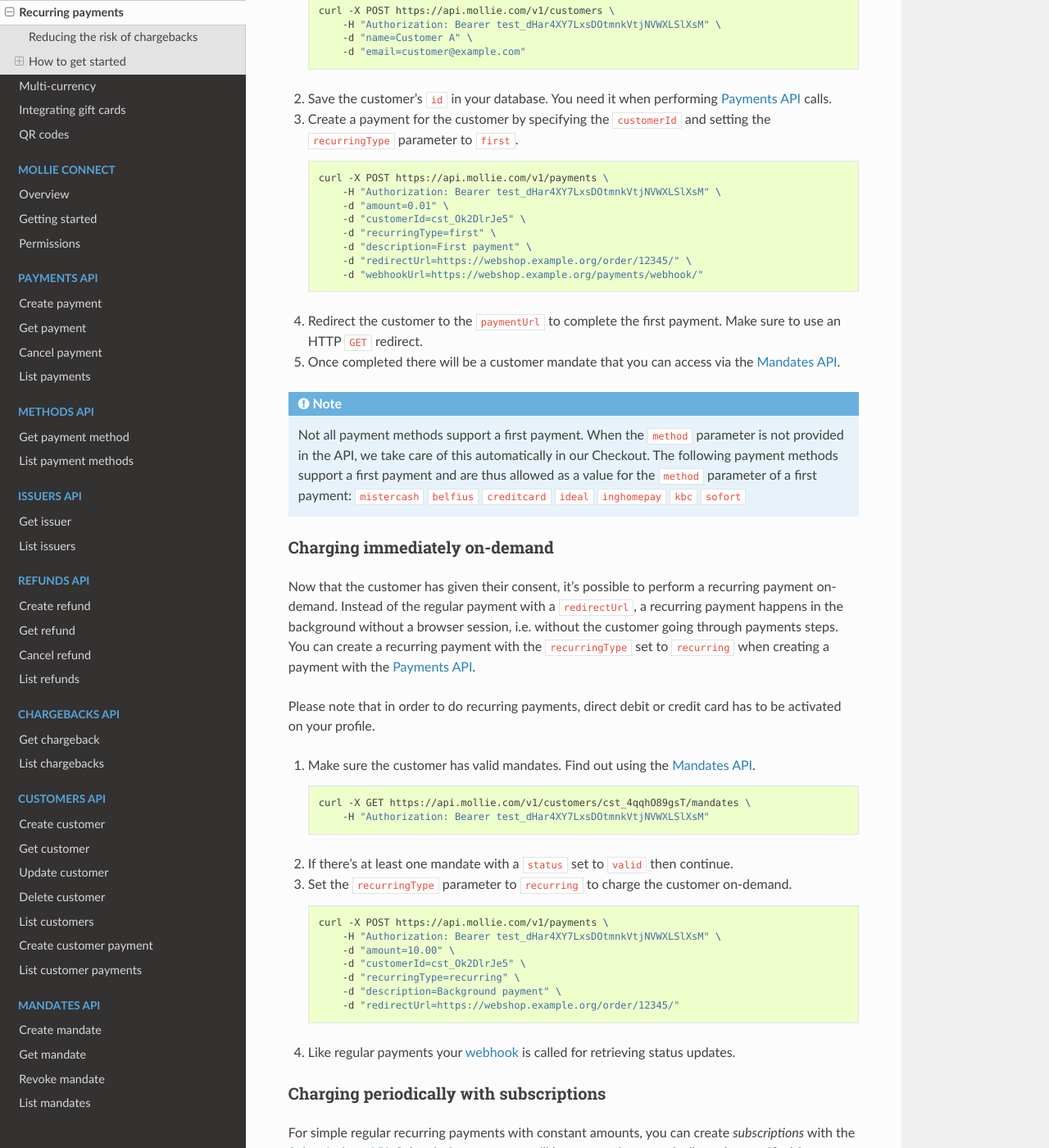
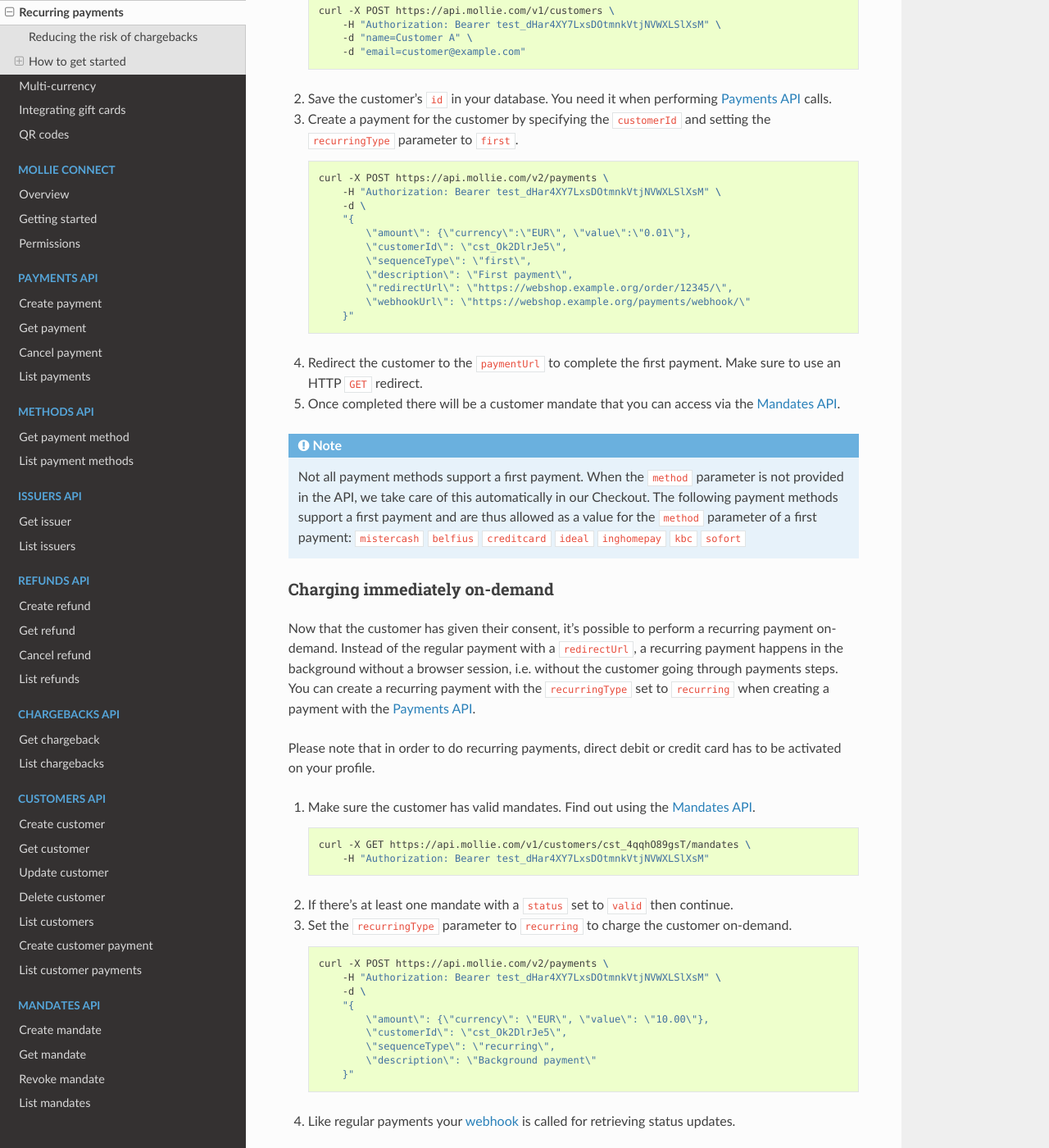
Before and after one commit to zsparal/api-documentation, a Sphinx documentation site: the page built from source/guides/recurring.rst, in a window 1280 px wide and 1400 px high, scrolled down 1014 px. Shown: the whole window at 82% size. Built offline with Sphinx 7.4.7 and the Read the Docs theme 2.0.0, drawn with Linux system fonts in a browser that asks for light colours.

Commit message:
Rewrite Payments API examples in guides to v2 API

```diff
--- a/source/guides/recurring.rst
+++ b/source/guides/recurring.rst
@@ -52,14 +52,17 @@
 
    .. code-block:: bash
 
-      curl -X POST https://api.mollie.com/v1/payments \
+      curl -X POST https://api.mollie.com/v2/payments \
           -H "Authorization: Bearer test_dHar4XY7LxsDOtmnkVtjNVWXLSlXsM" \
-          -d "amount=0.01" \
-          -d "customerId=cst_Ok2DlrJe5" \
-          -d "recurringType=first" \
-          -d "description=First payment" \
-          -d "redirectUrl=https://webshop.example.org/order/12345/" \
-          -d "webhookUrl=https://webshop.example.org/payments/webhook/"
+          -d \
+          "{
+              \"amount\": {\"currency\":\"EUR\", \"value\":\"0.01\"},
+              \"customerId\": \"cst_Ok2DlrJe5\",
+              \"sequenceType\": \"first\",
+              \"description\": \"First payment\",
+              \"redirectUrl\": \"https://webshop.example.org/order/12345/\",
+              \"webhookUrl\": \"https://webshop.example.org/payments/webhook/\"
+          }"
 
 #. Redirect the customer to the ``paymentUrl`` to complete the first payment. Make sure to use an HTTP ``GET`` redirect.
 
@@ -94,13 +97,15 @@
 
    .. code-block:: bash
 
-      curl -X POST https://api.mollie.com/v1/payments \
+      curl -X POST https://api.mollie.com/v2/payments \
           -H "Authorization: Bearer test_dHar4XY7LxsDOtmnkVtjNVWXLSlXsM" \
-          -d "amount=10.00" \
-          -d "customerId=cst_Ok2DlrJe5" \
-          -d "recurringType=recurring" \
-          -d "description=Background payment" \
-          -d "redirectUrl=https://webshop.example.org/order/12345/"
+          -d \
+          "{
+              \"amount\": {\"currency\": \"EUR\", \"value\": \"10.00\"},
+              \"customerId\": \"cst_Ok2DlrJe5\",
+              \"sequenceType\": \"recurring\",
+              \"description\": \"Background payment\"
+          }"
 
 #. Like regular payments your :ref:`webhook <guides/webhooks>` is called for retrieving status updates.
 
```
Also changed, not shown: source/guides/qr-codes.rst (+2 -2 lines).
